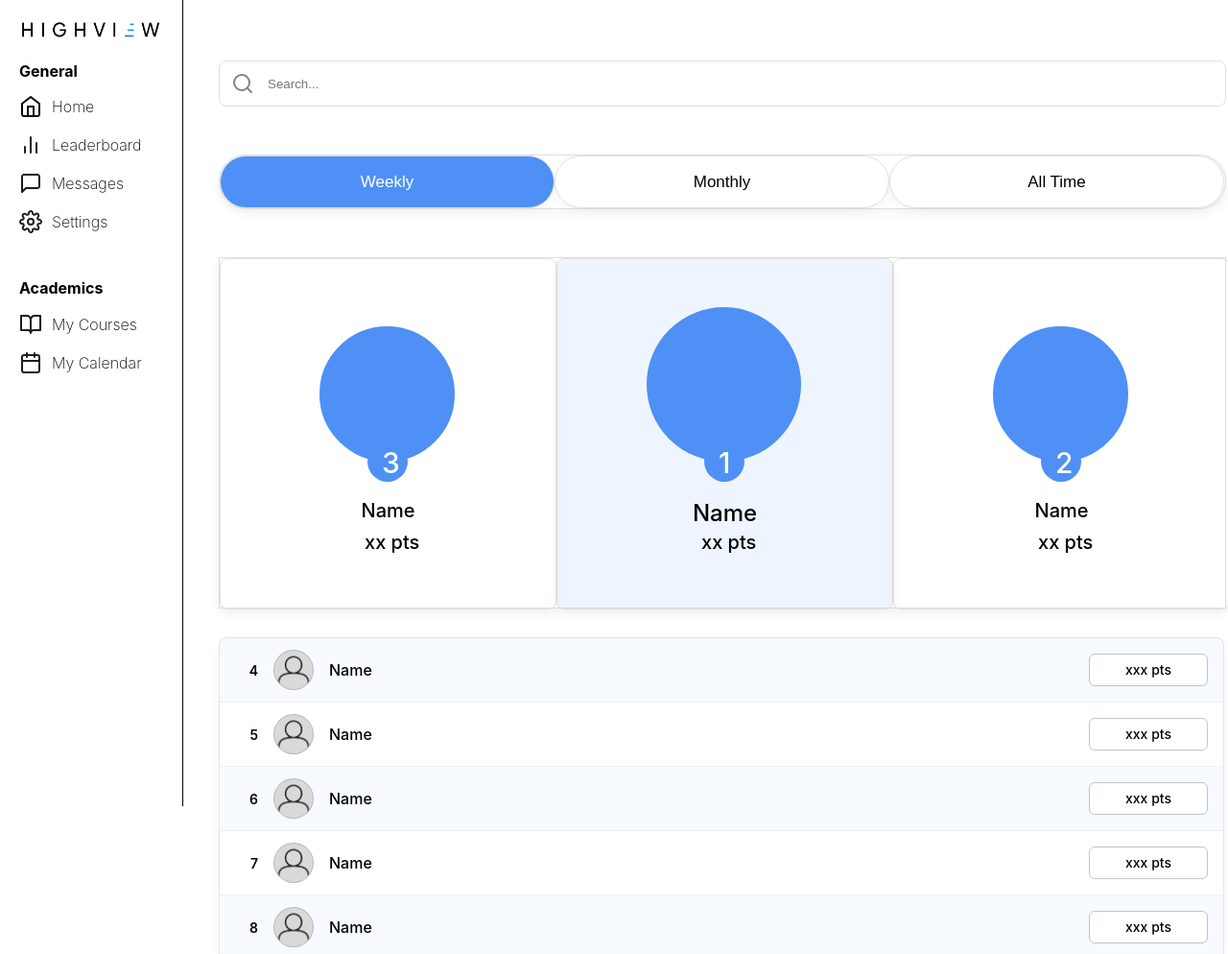
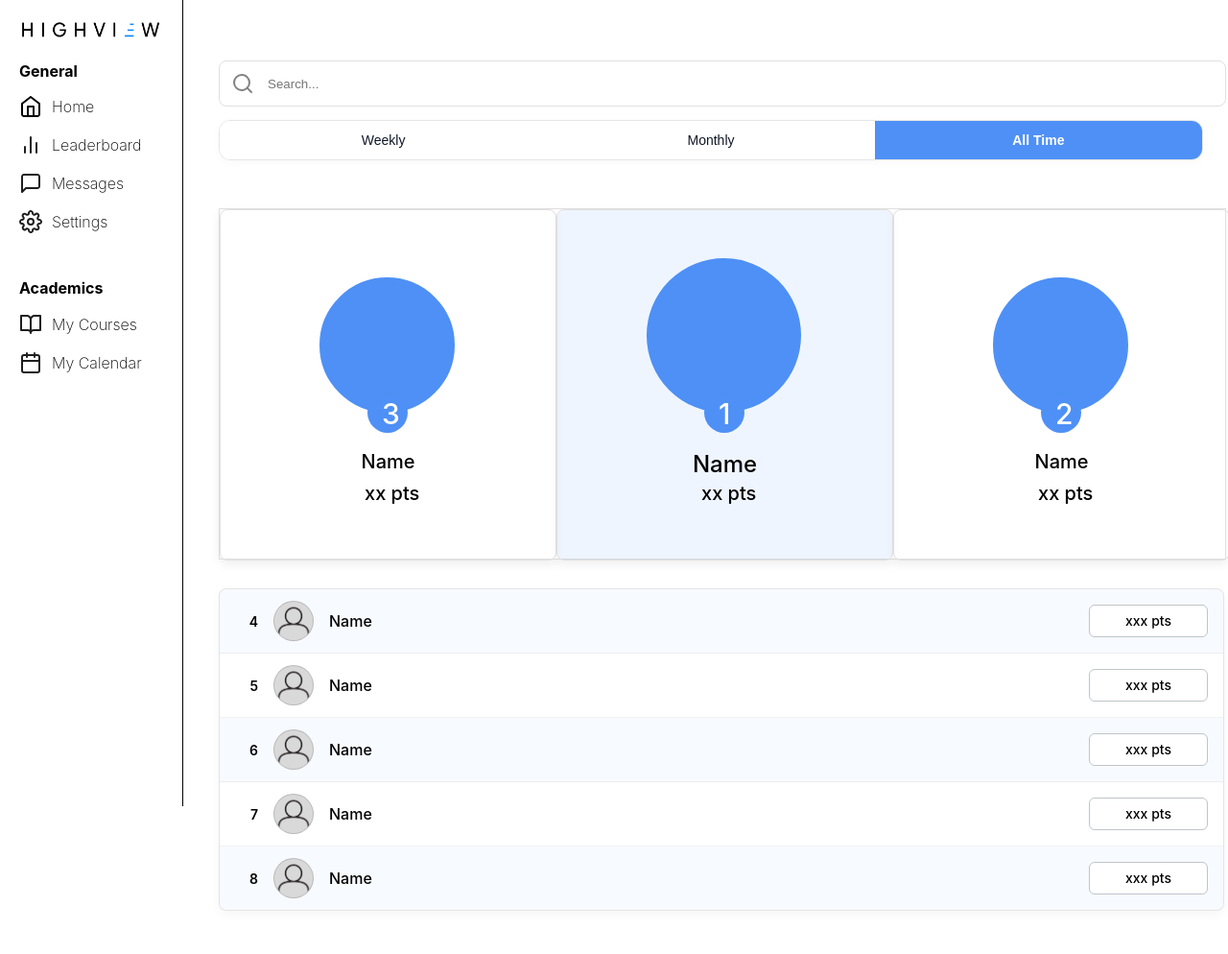
Before and after one commit to tiffiyyy/highview, a website with bundled scripts: page highview-web/public/leaderboard.html in a window 1280 px wide. Shown: the top 994 px of the page at 96% size. Built offline with nearby package versions, Linux system fonts and the light colour scheme; no server answers.

Commit message:
added button functionality

```diff
--- a/highview-web/public/leaderboard.html
+++ b/highview-web/public/leaderboard.html
@@ -21,9 +21,9 @@
             </div>
         </div>
         <div class="sorting-bar">
-            <button class="selected">Weekly</button>
-            <button class="not-selected">Monthly</button>
-            <button class="not-selected">All Time</button>
+            <button id="btnWeekly"  class="not-selected" type="button">Weekly</button>
+            <button id="btnMonthly" class="not-selected" type="button">Monthly</button>
+            <button id="btnAll"     class="selected"     type="button">All Time</button>
         </div>
         <div class="placements-top3">
             <div class="top3">
@@ -119,5 +119,23 @@
                     document.getElementById('sidebar-container').innerHTML = html;
                 });
         </script>
+        <script>
+            const buttons = document.querySelectorAll('.sorting-bar button');
+
+            buttons.forEach(btn => {
+              btn.addEventListener('click', () => {
+                // Remove 'selected' class from all buttons
+                buttons.forEach(b => b.classList.remove('selected'));
+                buttons.forEach(b => b.classList.add('not-selected'));
+
+                // Add 'selected' to the clicked button
+                btn.classList.remove('not-selected');
+                btn.classList.add('selected');
+
+                // Optional: do something when button is clicked
+                console.log('Selected:', btn.textContent);
+              });
+            });
+        </script>
     </body>
 </html>
--- a/highview-web/src/leaderboard/leaderboard.css
+++ b/highview-web/src/leaderboard/leaderboard.css
@@ -189,6 +189,7 @@
     line-height: 150%; /* 30px */
 }
 
+/*
 .selected {
     display: flex;
     width: 349px;
@@ -218,7 +219,49 @@
     box-shadow: 0 4px 12px 0 rgba(0, 0, 0, 0.04);
     cursor: pointer;
 }
+*/
 
+/* ===== Sorting bar (SCOPE the button styles!) ===== */
+.sorting-bar {
+    width: min(1048px, calc(100% - 240px));
+    height: auto;
+    margin-top: 14px;
+
+    /* align with sidebar like profiles-page */
+    margin-left: 220px;
+
+    display: grid;
+    grid-template-columns: repeat(3, 1fr);
+    border-radius: 12px;
+    border: 1px solid #E6E6E6;
+    background: #fff;
+    box-shadow: 0 2px 10px rgba(0,0,0,.03);
+    overflow: hidden;
+
+    position: relative;
+    z-index: 1;
+  }
+
+  .sorting-bar button {
+    border: none;
+    font-size: 14px;
+  }
+
+  /* Scoped selected/not-selected so they don't affect other elements */
+  .sorting-bar .selected {
+    padding: 12px 0;
+    background: #4E90F5;
+    color: #fff;
+    border: none;
+    font-weight: 600;
+  }
+
+  .sorting-bar .not-selected {
+    padding: 12px 0;
+    background: #fff;
+    color: #111827;
+    border: none;
+  }
 
 .studentlist {
     display: flex;
```
